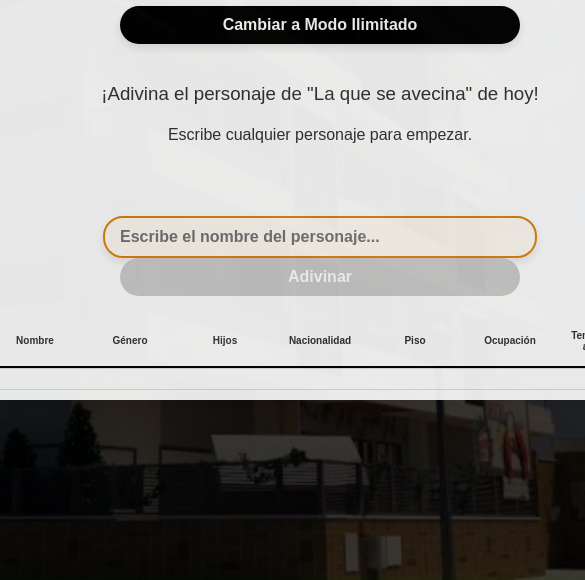
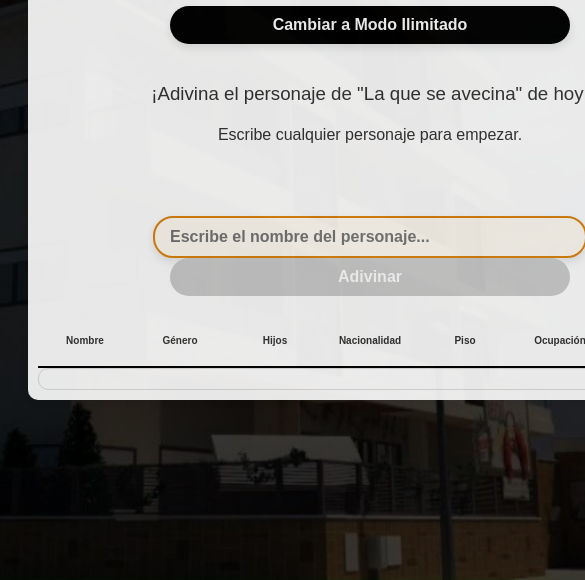
Before and after one commit to DavidHern0/LQSAdle, a plain HTML site: page index.html in a window 390 px wide. Shown: the part 264-844 px from the top of the page, 585 px wide, since content can reach past the window. Drawn offline with Linux system fonts and the light colour scheme.

Commit message:
css Hotfix

```diff
--- a/lqsadle.css
+++ b/lqsadle.css
@@ -248,7 +248,7 @@
     }
 
     .container {
-        margin-left: 250px;
+        margin-left: 350px;
         padding: 10px;
         width: 100%;
         max-width: none;
```
Also changed, not shown: main.js (+0 -27 lines).
